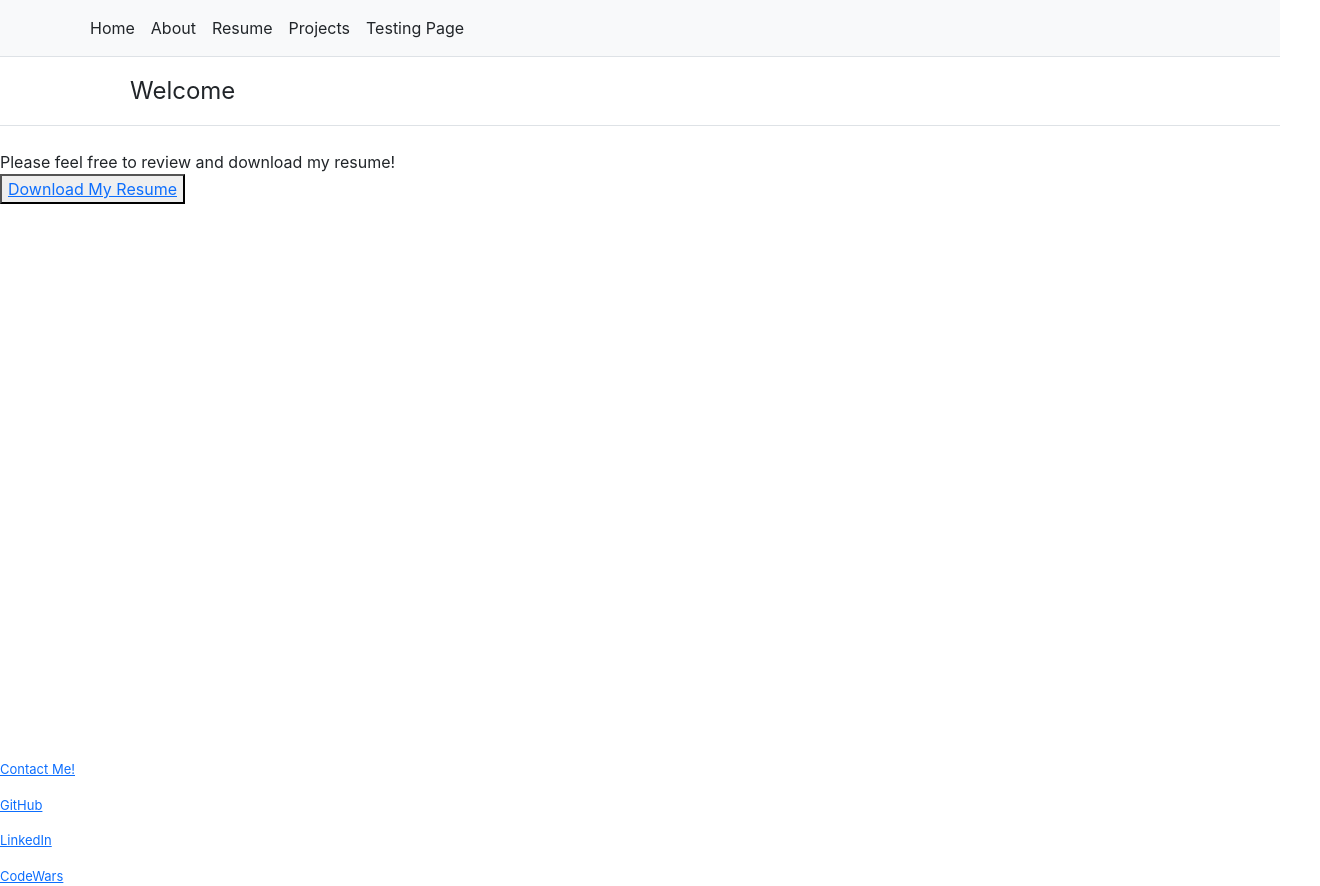
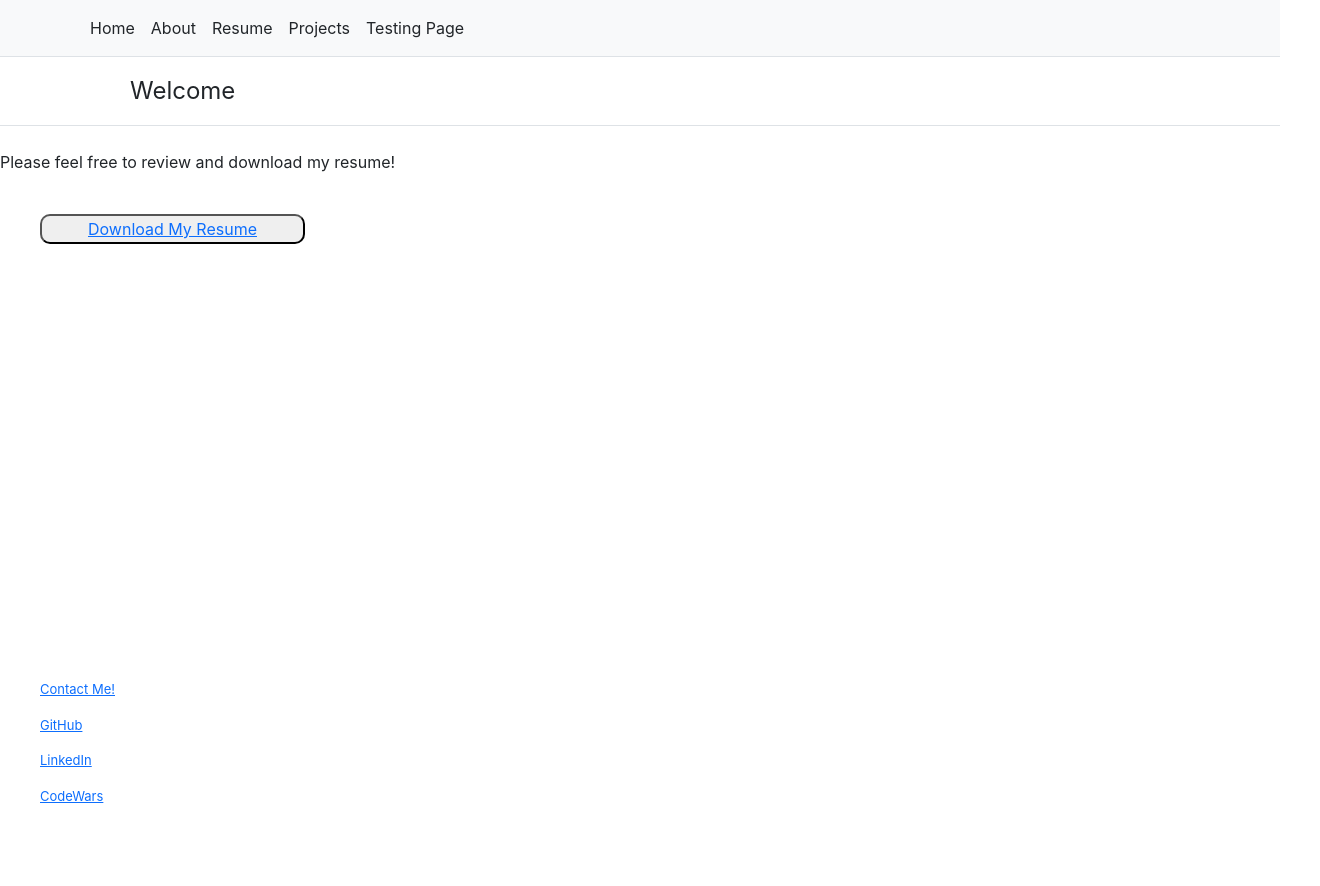
Before and after one commit to Lil-Chevy/react-web-page, a React (Create React App) app: page /Resume in a window 1280 px wide. Shown: the whole page, 1320 px wide, since content can reach past the window. After the commit the page ends 806 px from the top, so only its background shows below. Built offline with nearby package versions, Linux system fonts and the light colour scheme.

Commit message:
change css for footer, refactor Resume page

```diff
--- a/src/components/Resume/index.js
+++ b/src/components/Resume/index.js
@@ -4,7 +4,7 @@ import DownloadDoc from "../../assets/resumeDownload/JackNowaczewskiResume.pdf";
 
 function Resume() {
   return (
-    <section>
+    <section className="resumes-section">
       <div>Please feel free to review and download my resume! </div>
       <button className="resume-button">
         <a
--- a/src/components/Resume/resume.css
+++ b/src/components/Resume/resume.css
@@ -0,0 +1,7 @@
+.resume-section {
+}
+
+.resume-button {
+  margin: 5vh;
+  border-radius: 10px;
+}
--- a/src/components/footer/footer.css
+++ b/src/components/footer/footer.css
@@ -4,7 +4,8 @@ p {
 
 .footer {
   position: absolute;
-  bottom: 0;
+  margin: 5vh;
+  bottom: 5vh;
   width: 100%;
   height: 2.5rem; /* Footer height */
 }
```
